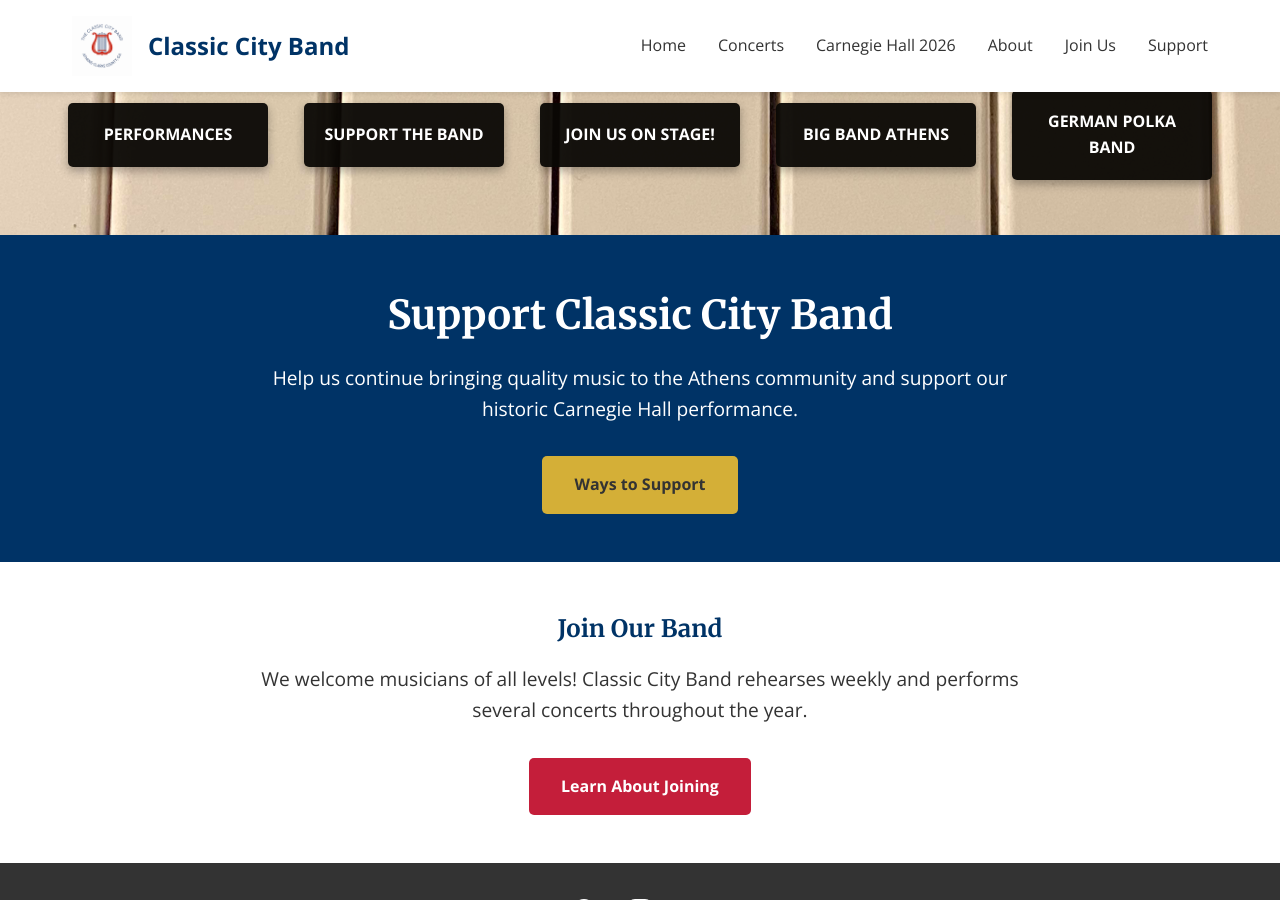
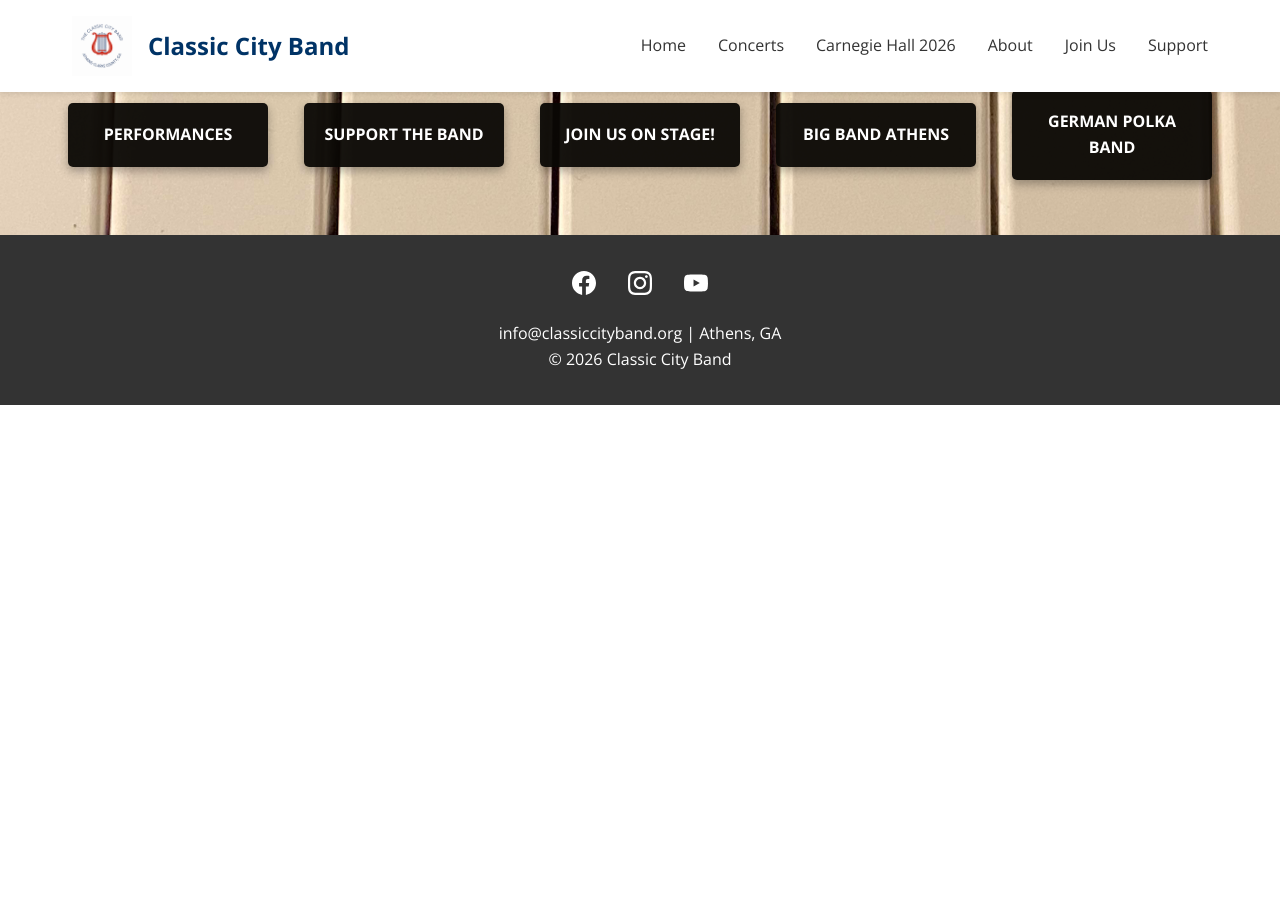
Before and after one commit to webmasterCCB/CCBwebsite, a Jekyll site: the page built from index.html, in a window 1280 px wide and 900 px high, scrolled down 557 px. Built offline with Jekyll 4.4.1, drawn with Linux system fonts in a browser that asks for light colours; after the commit the page ends 962 px from its top, so only the background shows below that.

Commit message:
Update index.html

```diff
--- a/index.html
+++ b/index.html
@@ -18,17 +18,3 @@ title: Home
   <a href="[BIG BAND ATHENS URL]" class="link-btn ensemble-link">BIG BAND ATHENS</a>
   <a href="[GERMAN POLKA BAND URL]" class="link-btn ensemble-link">GERMAN POLKA BAND</a>
 </section>
-
-<section class="support-section">
-  <h2>Support Classic City Band</h2>
-  <p>Help us continue bringing quality music to the Athens community and support our historic Carnegie Hall performance.</p>
-  <a href="/CCBwebsite/support" class="btn">Ways to Support</a>
-</section>
-
-<section class="container" style="padding: 3rem 2rem; text-align: center;">
-  <h2 style="color: var(--primary-navy); margin-bottom: 1rem;">Join Our Band</h2>
-  <p style="font-size: 1.2rem; max-width: 800px; margin: 0 auto 2rem;">
-    We welcome musicians of all levels! Classic City Band rehearses weekly and performs several concerts throughout the year.
-  </p>
-  <a href="/CCBwebsite/join" class="btn btn-primary">Learn About Joining</a>
-</section>
```
